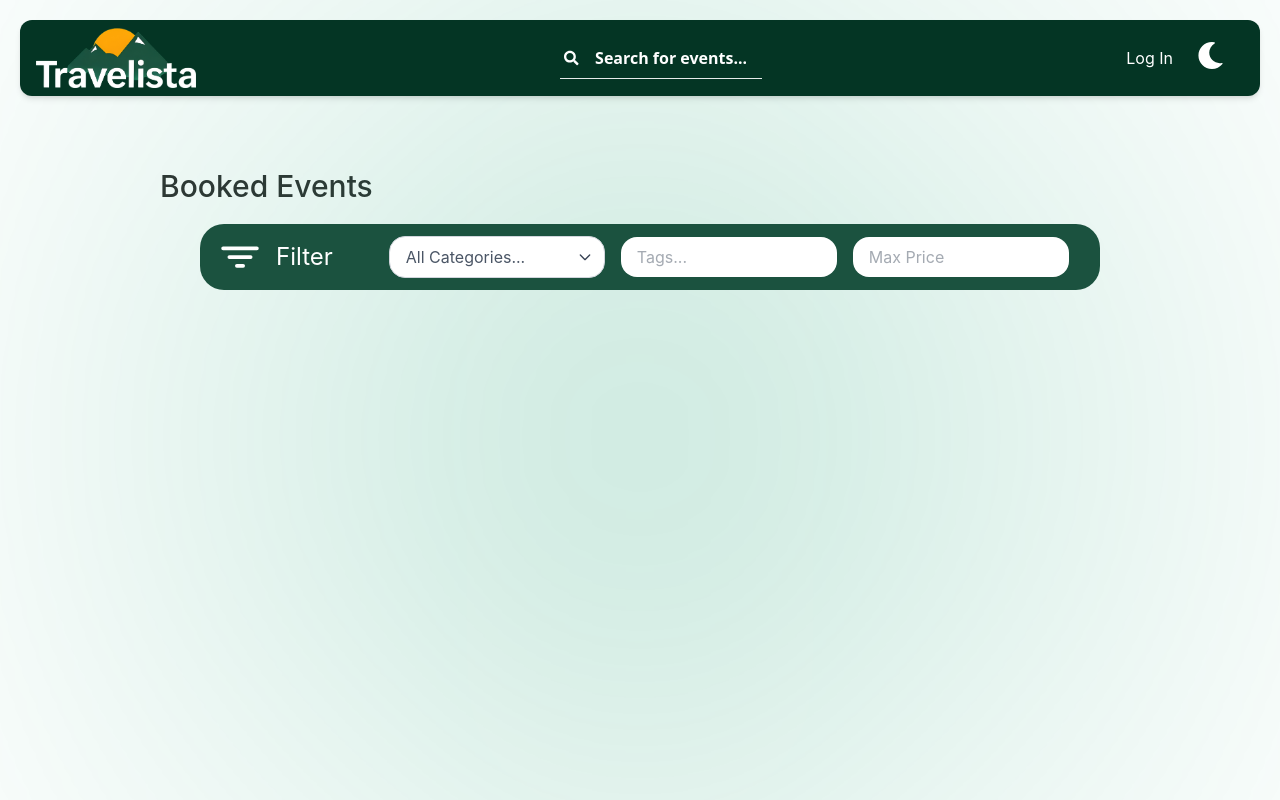
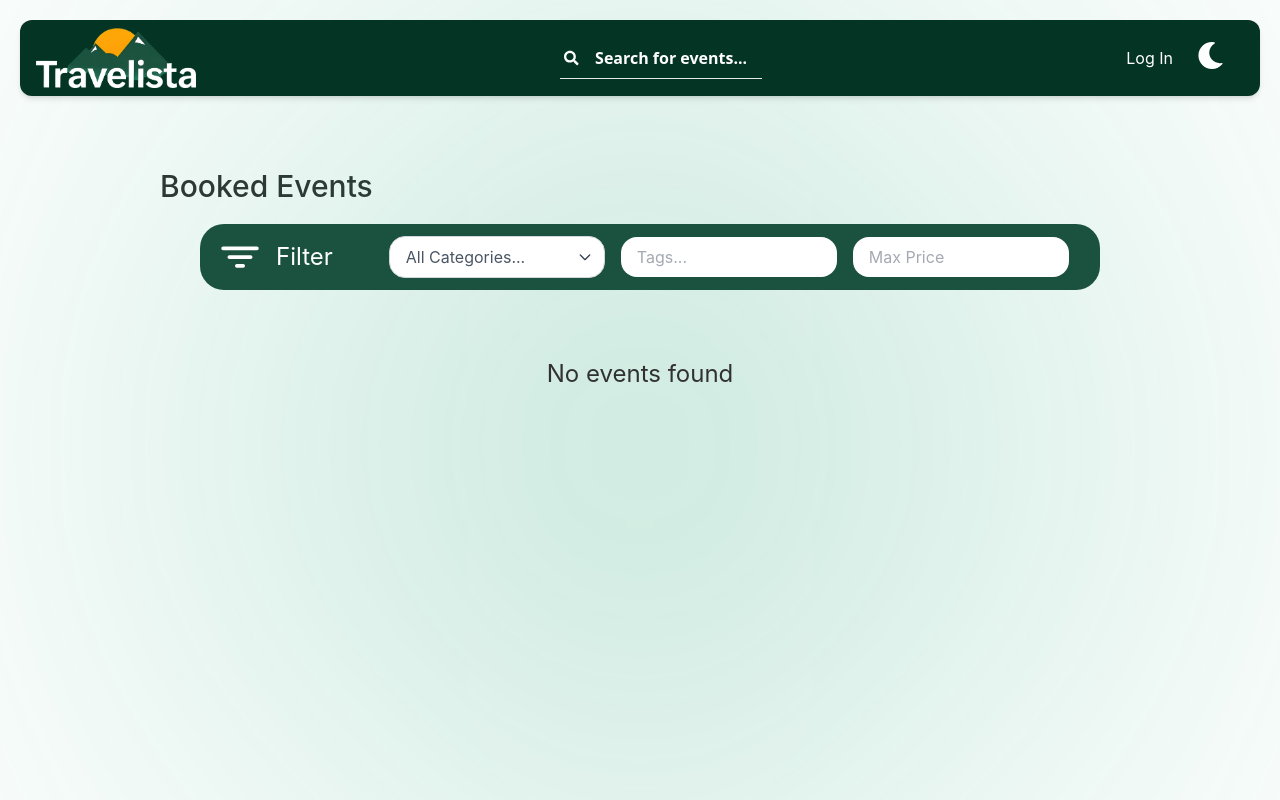
Before and after one commit to Dark2343/Travelista, a React (Vite) app in the folder frontend/: page /myEvents in a window 1280 px wide. Built offline with nearby package versions, Linux system fonts and the light colour scheme.

Commit message:
added no events when there are no events during filtering

```diff
--- a/frontend/src/components/EventList.jsx
+++ b/frontend/src/components/EventList.jsx
@@ -38,7 +38,7 @@ export default function EventList({ events, user }) {
       />
 
       <div className="flex flex-wrap justify-center gap-10 mb-15">
-        {filteredEvents.map((event) => (
+        {filteredEvents.length > 0 ? (filteredEvents.map((event) => (
           <EventCard
             key={event._id}
             id={event._id}
@@ -49,8 +49,11 @@ export default function EventList({ events, user }) {
             price={event.price.toLocaleString("en-US") + " EGP"}
             image={event.image}
             user={user}
-          />
-        ))}
+          />))) : (
+          <div className="text-[#313131] dark:text-white font-inter text-2xl flex justify-center mt-10">
+            No events found
+          </div>
+        )}
       </div>
     </div>
   );
--- a/frontend/src/pages/MyEvents.jsx
+++ b/frontend/src/pages/MyEvents.jsx
@@ -24,7 +24,7 @@ export default function AdminMenu() {
                     },
                 }),
             ]);
-            setEvents(eventsRes.data);
+            setEvents(eventsRes.data.events);
             setBookings(bookingsRes.data);
         } catch (error) {
             setError(error);
```
